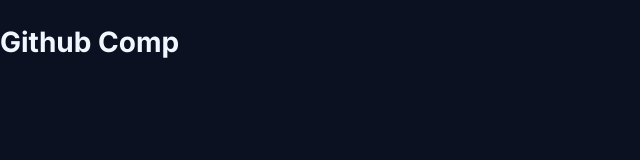
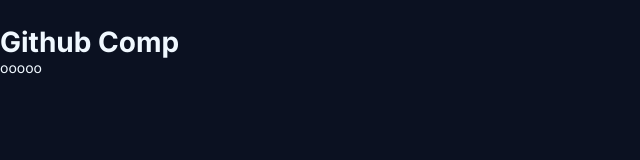
Before and after one commit to Rinpiki/Gitgub-Comp, a Next.js app: page / in a window 1280 px wide. Shown: the top 160 px of the page, without its empty margins (0-640 px from the left). Built offline with nearby package versions, Linux system fonts and the light colour scheme.

Commit message:
test: test build

```diff
--- a/src/pages/index.tsx
+++ b/src/pages/index.tsx
@@ -13,6 +13,7 @@ export default function Home() {
       <S.ContainerHome>
         <S.Header>
           <h1>Github Comp</h1>
+          <p>ooooo</p>
         </S.Header>
       </S.ContainerHome>
     </>
```
